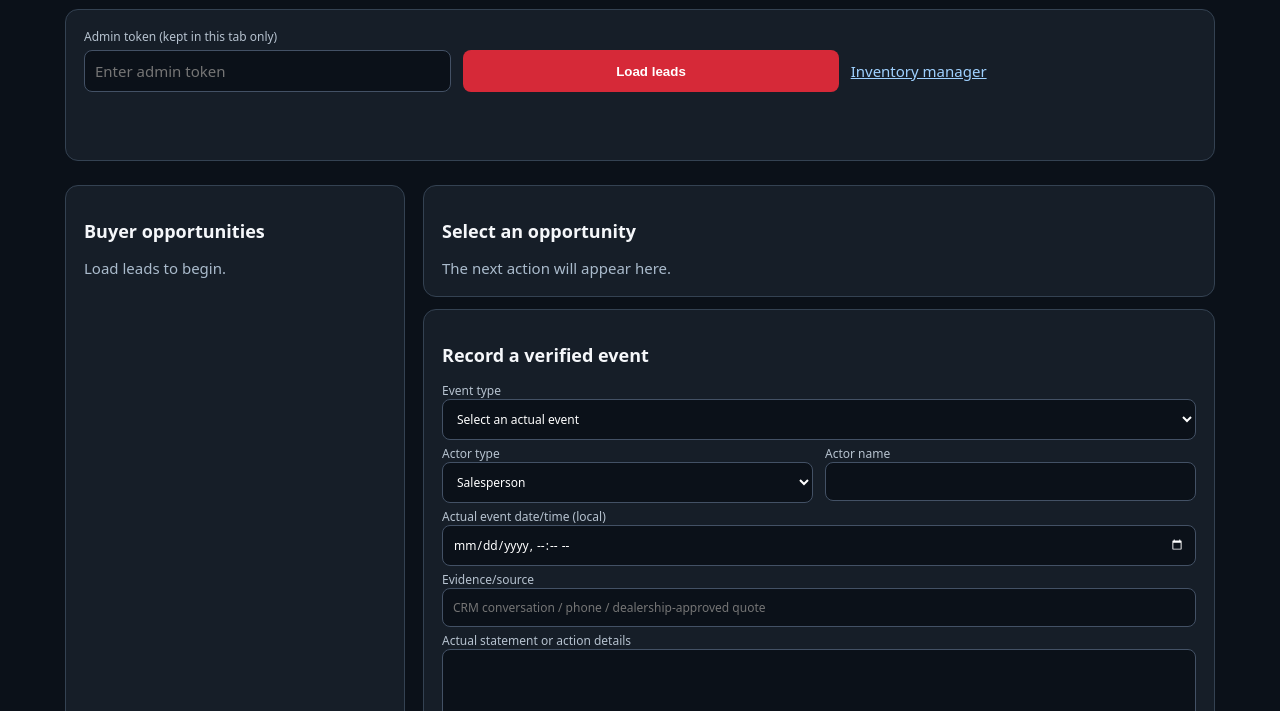
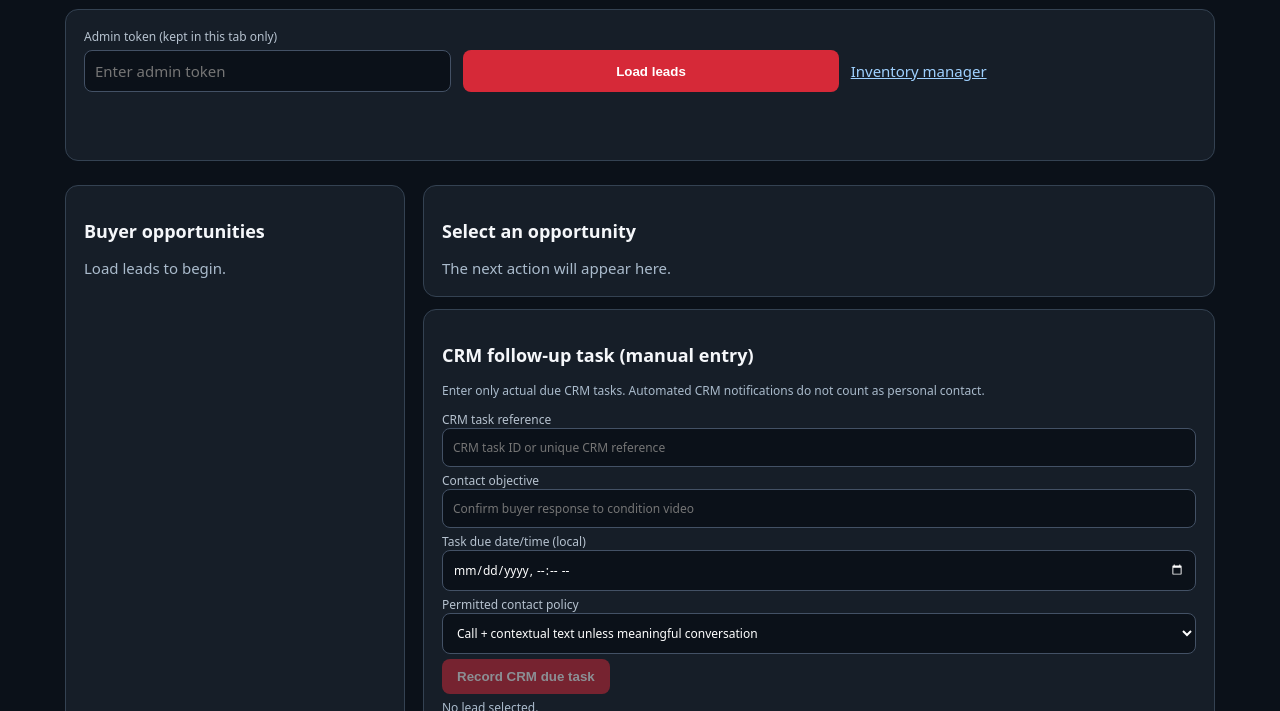
Before and after one commit to albrownjr/ai-operator-bootcamp, a plain HTML site: page automotive-sales-engine/deal_desk.html in a window 1280 px wide. Shown: the part 89-800 px from the top of the page. Drawn offline with Linux system fonts and the light colour scheme.

Commit message:
Add operator entry and review of actual CRM due tasks

```diff
--- a/automotive-sales-engine/deal_desk.html
+++ b/automotive-sales-engine/deal_desk.html
@@ -27,6 +27,21 @@ button:disabled{opacity:.5}.secondary{background:#344252}a{color:#9fd1ff}
 <section class="panel"><h2>Buyer opportunities</h2><div id="leads"><p class="empty">Load leads to begin.</p></div></section>
 <div>
 <section class="panel"><h2 id="buyer">Select an opportunity</h2><div id="recommendation" class="empty">The next action will appear here.</div></section>
+<section class="panel"><h2>CRM follow-up task (manual entry)</h2>
+<p class="sub">Enter only actual due CRM tasks. Automated CRM notifications do not count as personal contact.</p>
+<form id="taskForm">
+<label>CRM task reference<input name="external_reference" required maxlength="120" placeholder="CRM task ID or unique CRM reference"></label>
+<label>Contact objective<input name="objective" required maxlength="500" placeholder="Confirm buyer response to condition video"></label>
+<label>Task due date/time (local)<input id="task_due" type="datetime-local" required></label>
+<label>Permitted contact policy<select name="channel_policy">
+<option value="CALL_TEXT">Call + contextual text unless meaningful conversation</option>
+<option value="CALL_ONLY">Call only (specific permission/restriction)</option>
+<option value="TEXT_ONLY">Text only (specific permission/restriction)</option>
+<option value="EMAIL_ONLY">Email only (specific permission/restriction)</option>
+</select></label>
+<button type="submit" id="taskSave" disabled>Record CRM due task</button>
+</form>
+<div id="tasks" class="sub">No lead selected.</div></section>
 <section class="panel"><h2>Record a verified event</h2>
 <form id="record">
 <label>Event type<select name="event_type" id="event_type" required>
```
